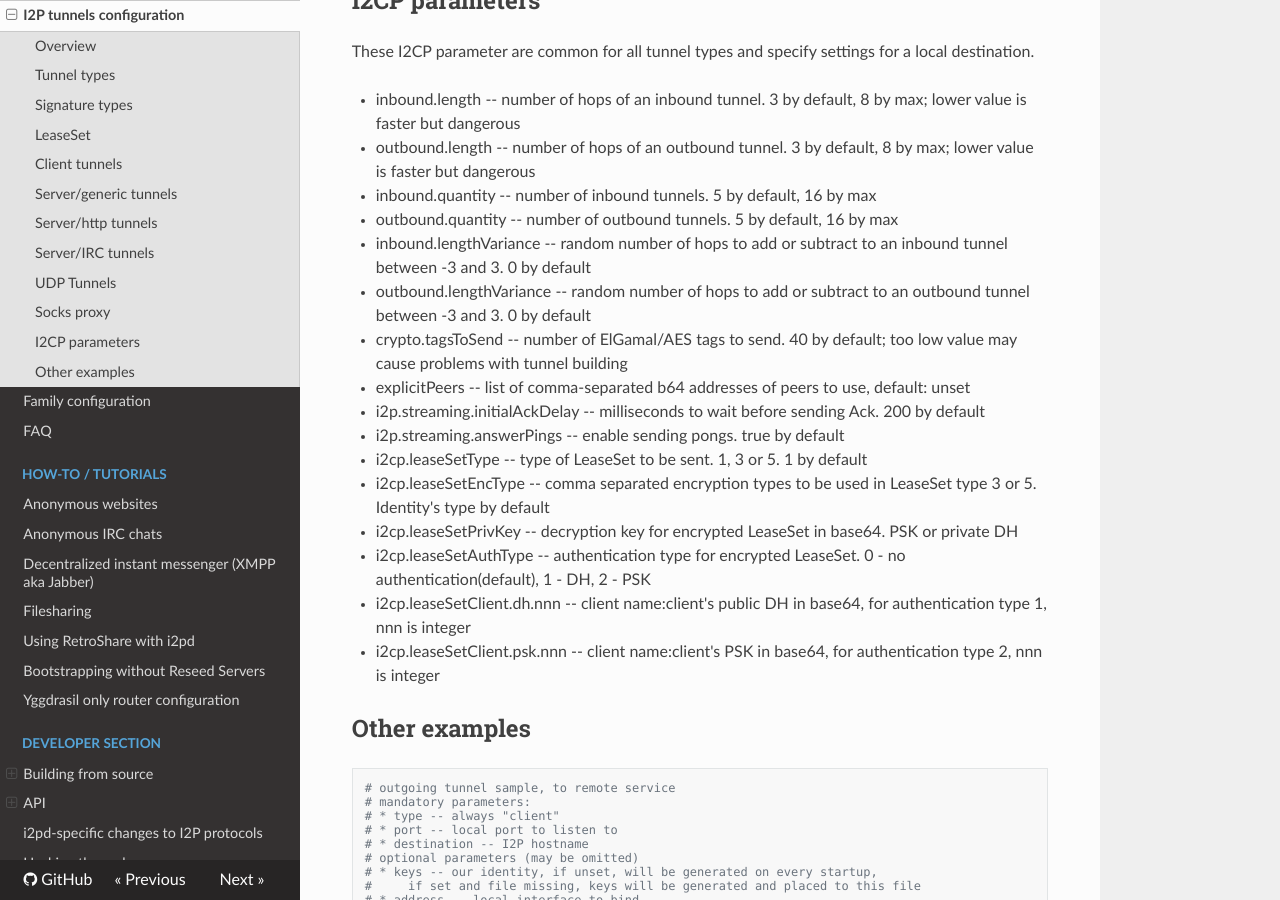
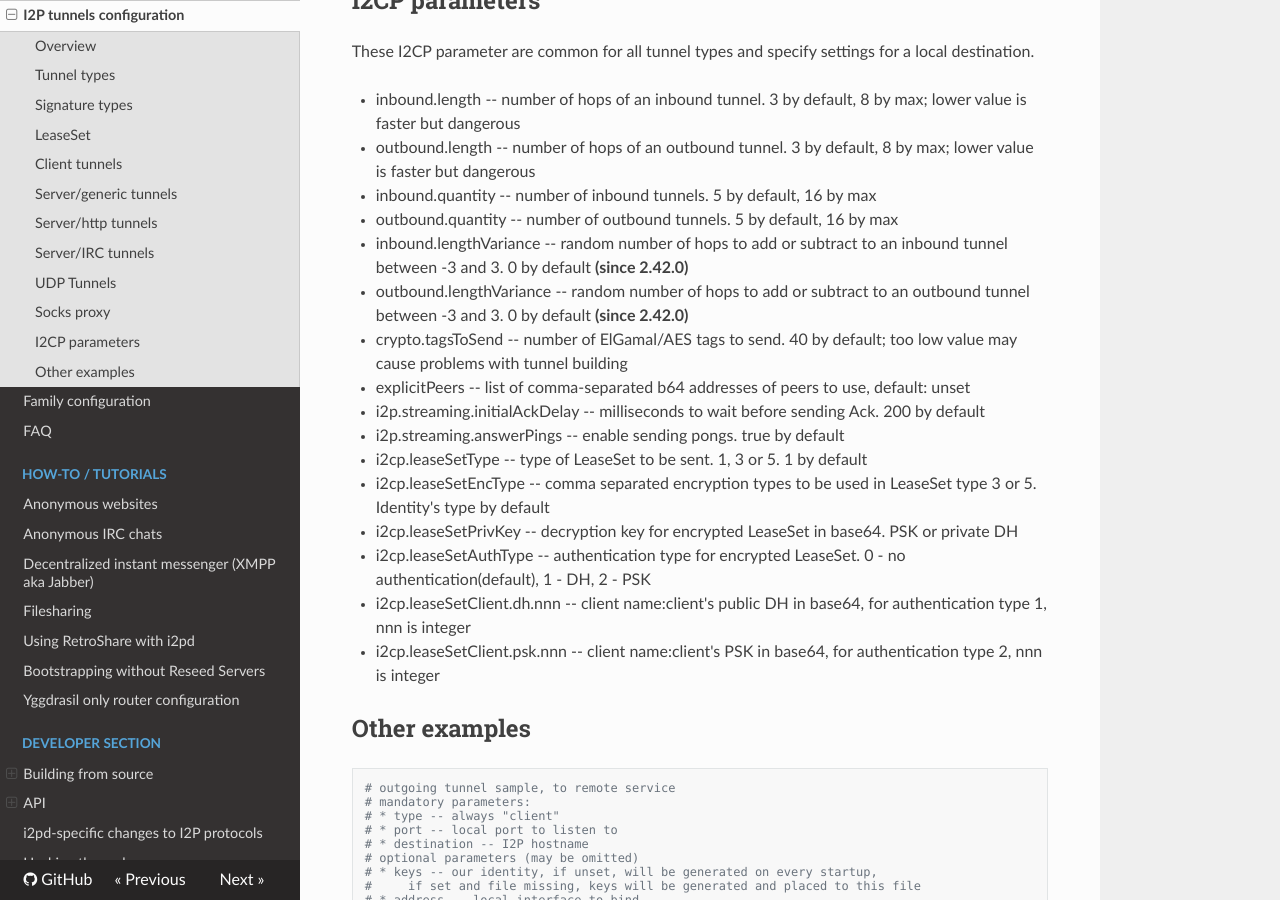
Before and after one commit to PurpleI2P/i2pd_docs_en, an MkDocs documentation site: the page built from docs/user-guide/tunnels.md, in a window 1280 px wide and 900 px high, scrolled down 5171 px. Built offline with MkDocs 1.6.1, drawn with Linux system fonts in a browser that asks for light colours; nearby versions of some CDN libraries; old or Windows-style settings are respelled for this version of MkDocs.

Commit message:
variance options since 2.42.0

```diff
--- a/docs/user-guide/tunnels.md
+++ b/docs/user-guide/tunnels.md
@@ -218,8 +218,8 @@ These I2CP parameter are common for all tunnel types and specify settings for a
 * outbound.length   -- number of hops of an outbound tunnel. 3 by default, 8 by max; lower value is faster but dangerous
 * inbound.quantity  -- number of inbound tunnels. 5 by default, 16 by max
 * outbound.quantity -- number of outbound tunnels. 5 by default, 16 by max
-* inbound.lengthVariance  -- random number of hops to add or subtract to an inbound tunnel between -3 and 3. 0 by default
-* outbound.lengthVariance -- random number of hops to add or subtract to an outbound tunnel between -3 and 3. 0 by default
+* inbound.lengthVariance  -- random number of hops to add or subtract to an inbound tunnel between -3 and 3. 0 by default **(since 2.42.0)**
+* outbound.lengthVariance -- random number of hops to add or subtract to an outbound tunnel between -3 and 3. 0 by default **(since 2.42.0)**
 * crypto.tagsToSend -- number of ElGamal/AES tags to send. 40 by default; too low value may cause problems with tunnel building
 * explicitPeers     -- list of comma-separated b64 addresses of peers to use, default: unset
 * i2p.streaming.initialAckDelay -- milliseconds to wait before sending Ack. 200 by default
```
